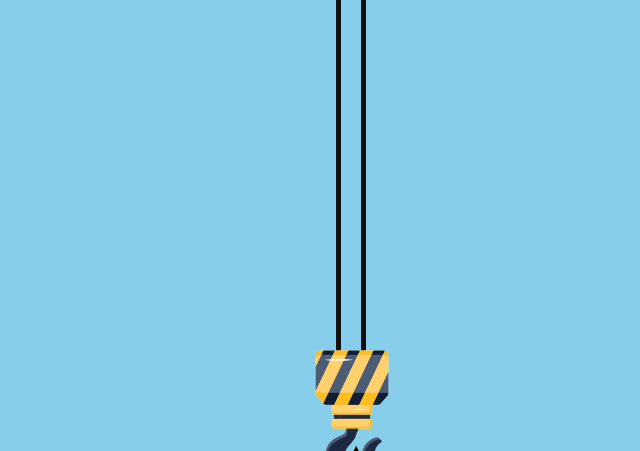
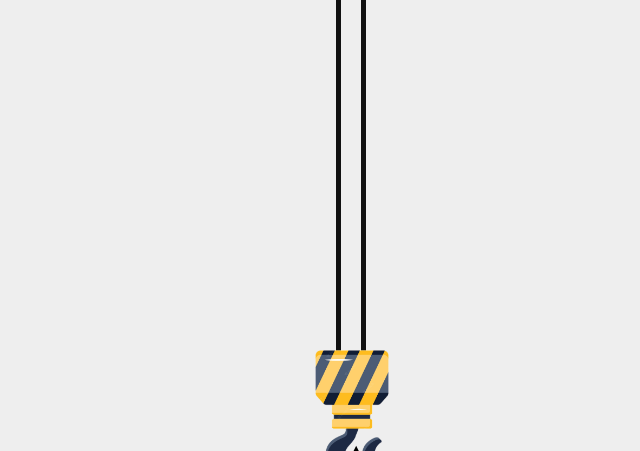
Before and after one commit to spidroid3810/crane-loader, a plain HTML site: page index.html in a window 1280 px wide. Shown: the top 451 px of the page, without its empty margins (304-944 px from the left). Drawn offline with Linux system fonts and the light colour scheme.

Commit message:
Update index.html

```diff
--- a/index.html
+++ b/index.html
@@ -10,7 +10,7 @@
     }
 
     body{
-    background: skyblue;
+    background: #eee;
     }
 
     #loader{
```
